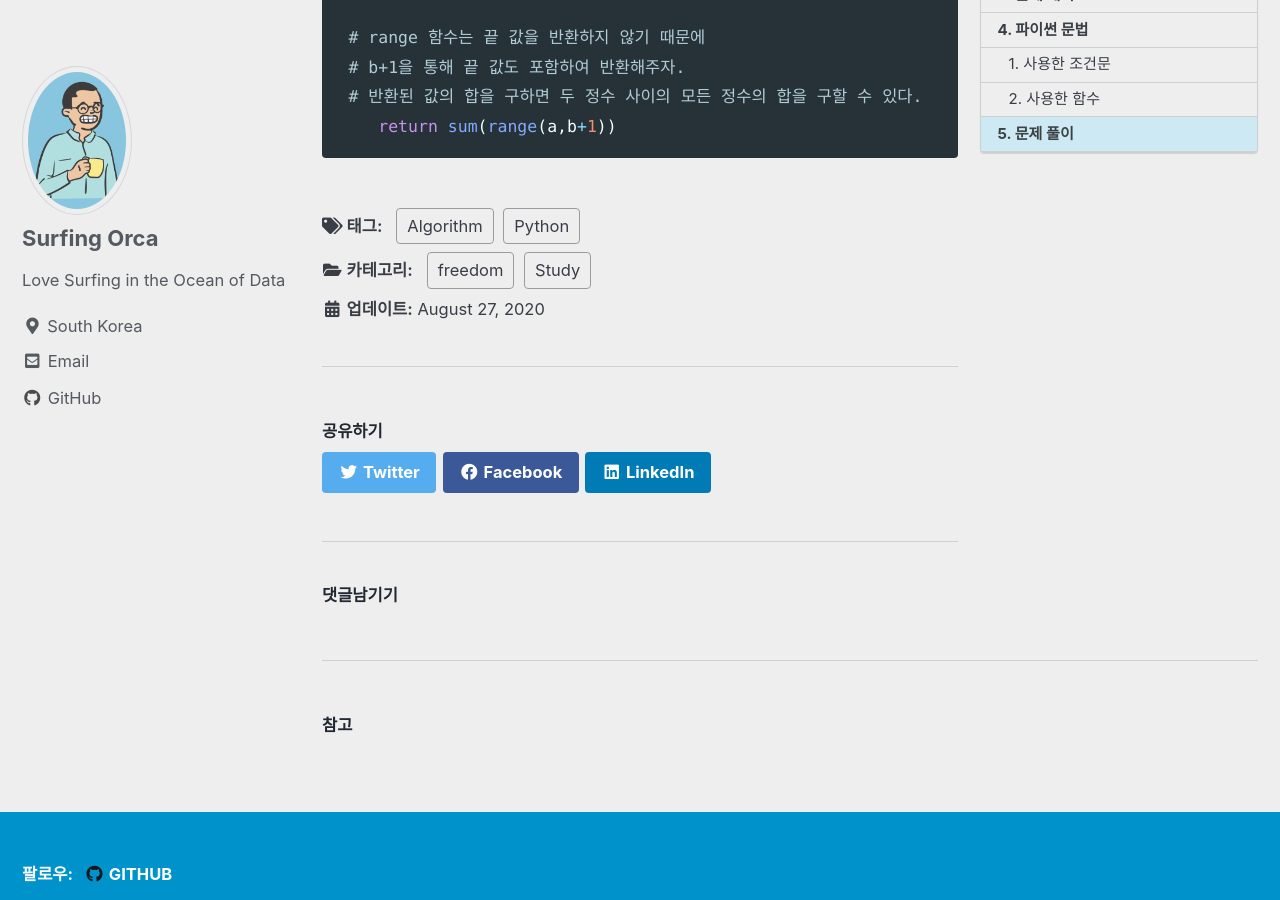
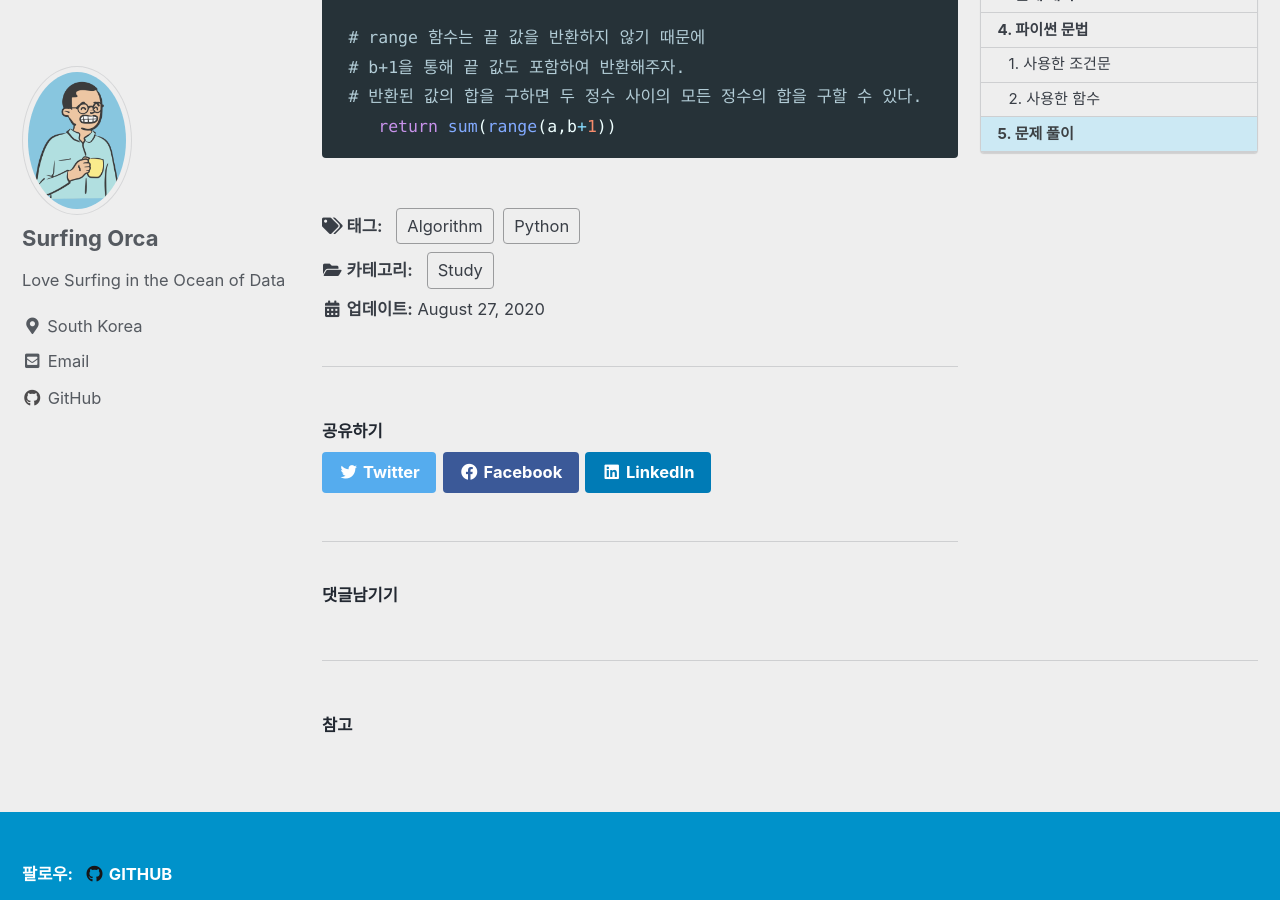
Before and after one commit to SurfingOrca/SurfingOrca.github.io, a Jekyll site: the page built from _posts/2020-08-25-Algorithm_Study_01.md, in a window 1280 px wide and 900 px high, scrolled down 4646 px. Built offline with Jekyll 4.4.1, drawn with Linux system fonts in a browser that asks for light colours; cached includes are drawn as plain includes; comment, search, counter and statistics services are not loaded.

Commit message:
Post is back

```diff
--- a/_posts/2020-08-25-Algorithm_Study_01.md
+++ b/_posts/2020-08-25-Algorithm_Study_01.md
@@ -7,7 +7,6 @@ toc_label: "Table of Contents"
 toc_sticky: true
 categories:
   - Study
-  - freedom
 tags:
   - Algorithm
   - Python
```
